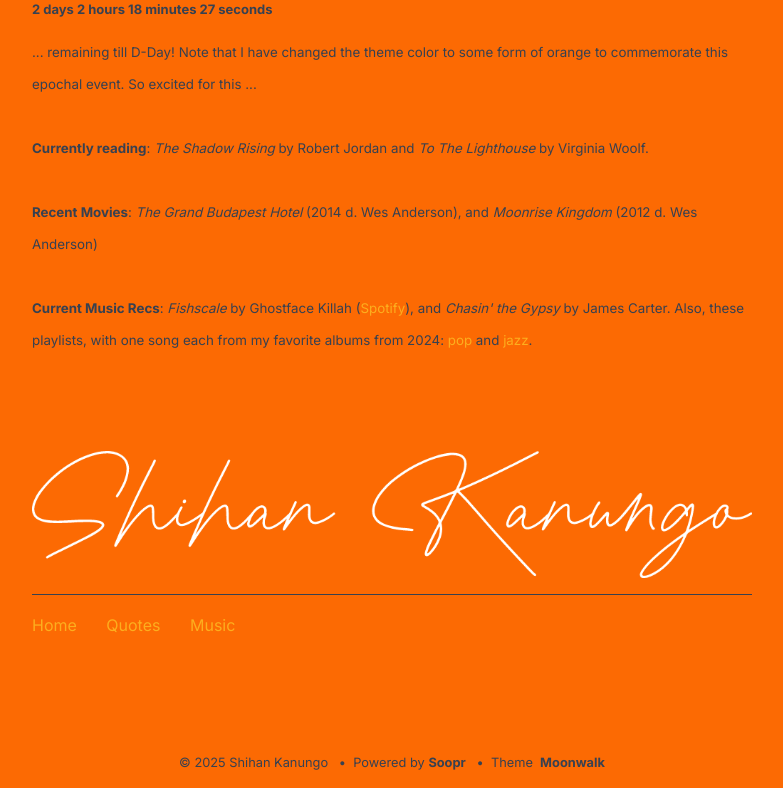
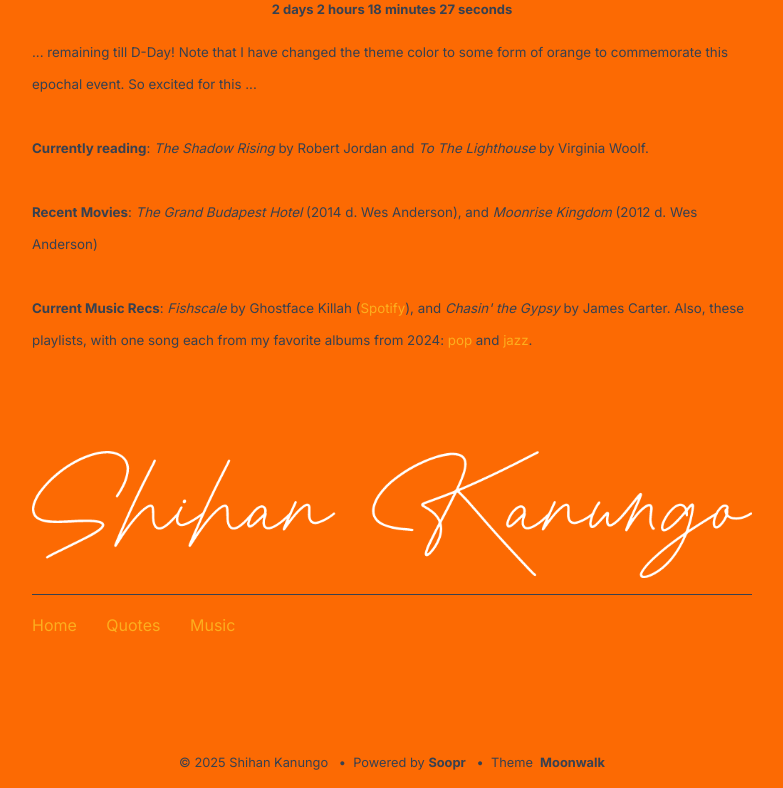
Before and after one commit to shihankanungo/shihankanungo.github.io, a Jekyll site: the page built from index.md, in a window 1280 px wide. Shown: the part 743-1531 px from the top of the page, without its empty margins (248-1031 px from the left). Built offline with Jekyll 4.4.1, drawn with Linux system fonts in a browser that asks for light colours.

Commit message:
Update _config.yml

```diff
--- a/_config.yml
+++ b/_config.yml
@@ -8,7 +8,7 @@ description: > # description of the site (multiple lines allowed)
 
           <small><b>Recent news</b>: This is Tay week! &mdash; TS12 drops on Friday, October 3 (Thursday 9PM PT), so we have ... </small>
           <br>
-          <p id="countdown" style="font-size:small; font-weight:bold;"></p>
+          <p id="countdown" style="font-size:small; font-weight:bold;" align="center"></p>
           <script>
           const release = new Date("2025-10-03T04:00:00Z"); // your target UTC time
           function updateCountdown() {
```
